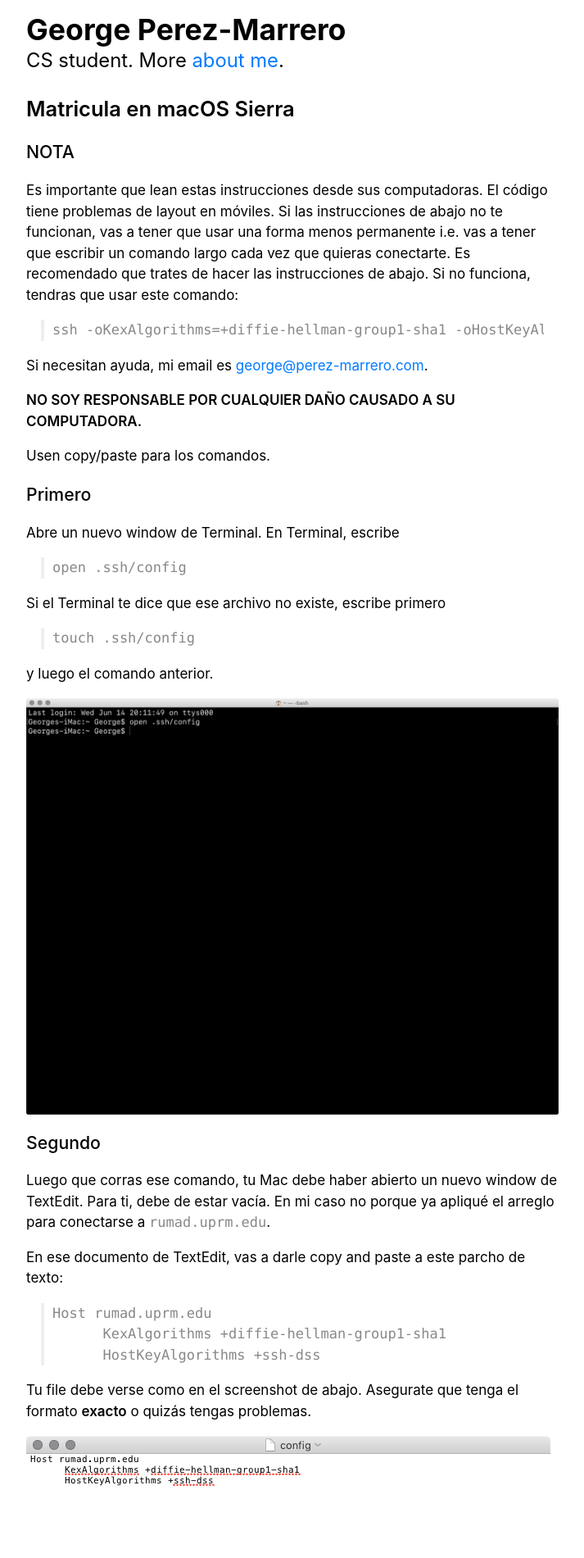
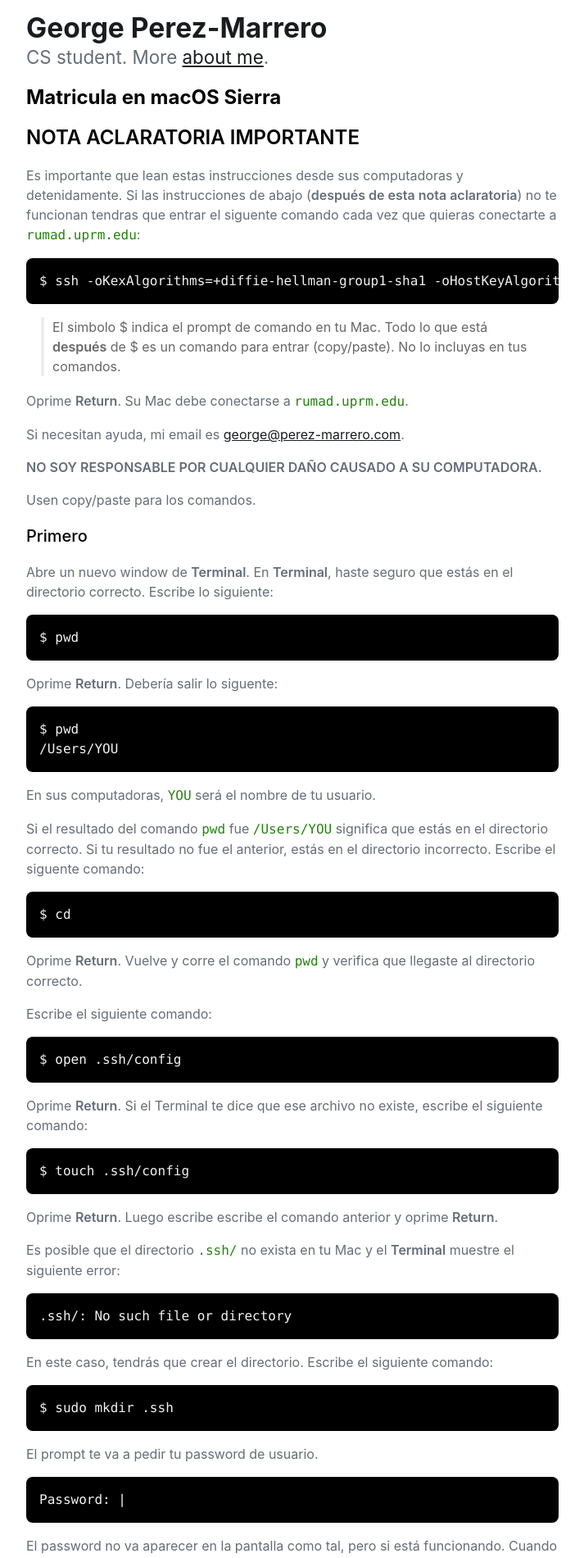
Before and after one commit to georgeperez/titanpointe.org, a Jekyll site: the page built from matricula.html, in a window 1280 px wide. Shown: the top 1901 px of the page at 82% size, without its empty margins (283-996 px from the left). Built offline with Jekyll 4.4.1, drawn with Linux system fonts in a browser that asks for light colours; some of the changed text lies outside the part shown.

Commit message:
Changes to matricula and style

```diff
--- a/_sass/_colors.scss
+++ b/_sass/_colors.scss
@@ -1,18 +1,27 @@
 $apple-gray: #f2f2f2;
 $white: #ffffff;
 $gray: #888;
+$grey: #656D78;
+$green: #26820f;
 $black: #000000;
+$black-grey: #1A1D20;
 $apple-blue: rgb(0,122,255);
 
 body {
     background-color: $white;
+    color: $grey;
 }
 
 a,
 a:active,
 a:visited {
-    color: $apple-blue;
+    color: $black-grey;
 }
+
+a:hover {
+    color: $apple-blue
+}
+
 
 h1,
 h2,
@@ -33,13 +42,23 @@ footer {
 }
 
 #masthead {
-    color: $black
+    color: $black-grey
 }
 
-#masthead h1 a,
-#masthead h1 a:active,
-#masthead h1 a:visited {
-    color: $black
+#masthead {
+    h1 a,
+    h1 a:active,
+    h1 a:visited {
+        color: $black-grey;
+        text-decoration: none;
+    }
+
+    h1 a:hover {
+        color: $apple-blue
+    }
+}
+p#mastheadtext{
+    color: $grey;
 }
 
 article header {
@@ -58,9 +77,13 @@ h2 a:visited.link {
     color: $black;
 }
 
-code,
+code {
+    color: $green;
+}
+
 pre {
-    color: $gray;
+    color: $apple-gray;
+    background: $black;
 }
 
 @media print {
--- a/css/main.scss
+++ b/css/main.scss
@@ -30,7 +30,7 @@ html {
 }
 
 body {
-    font-size: 17px;
+    font-size: 16px;
     margin: 0;
     padding: 0;
     word-wrap: break-word;
@@ -39,7 +39,11 @@ body {
 a,
 a:active,
 a:visited {
-    text-decoration: none
+    text-decoration: underline
+}
+
+a:hover {
+    transition: 0.2s;
 }
 
 footer {
@@ -65,9 +69,11 @@ footer p {
     margin-top: 0.5em;
     font-size: 1.4em;
 }
+
 #mastheadtext {
     font-size: 1em
 }
+
 #masthead h1 {
     font-size: 1.5em;
     margin-top: 0;
@@ -94,6 +100,7 @@ article header p {
 article header a {
     text-decoration: none
 }
+
 #content, #posts {
     position: relative;
     display: block;
@@ -147,9 +154,16 @@ img {
     max-width: 100%;
     height: auto;
     display: block;
+    border: 1px solid
 }
 
-pre,
+pre {
+    border-radius: 0.5rem;
+    padding: 1rem;
+    overflow: scroll;
+    white-space: pre;
+}
+
 code {
     overflow: auto;
 }
--- a/matricula.html
+++ b/matricula.html
@@ -3,43 +3,60 @@ title: Matricula en macOS Sierra
 layout: default
 permalink: /matricula/
 ---
+
 <article>
-    <h2>Matricula en macOS Sierra</h2>
+    <h1>Matricula en macOS Sierra</h1>
 
-    <h3>NOTA</h3>
+    <h2>NOTA ACLARATORIA IMPORTANTE</h2>
 
-    <p>Es importante que lean estas instrucciones desde sus computadoras. El código tiene problemas de layout en móviles. Si las instrucciones de abajo no te funcionan, vas a tener que usar una forma menos permanente i.e. vas a tener que escribir un comando largo cada vez que quieras conectarte. Es recomendado que trates de hacer las instrucciones de abajo. Si no funciona, tendras que usar este comando:</p>
-    <blockquote><pre>ssh -oKexAlgorithms=+diffie-hellman-group1-sha1 -oHostKeyAlgorithms=+ssh-dss estudiante@rumad.uprm.edu
-</pre></blockquote>
+    <p>Es importante que lean estas instrucciones desde sus computadoras y detenidamente. Si las instrucciones de abajo (<b>después de esta nota aclaratoria</b>) no te funcionan tendras que entrar el siguente comando cada vez que quieras conectarte a <code>rumad.uprm.edu</code>:</p>
+    <pre>$ ssh -oKexAlgorithms=+diffie-hellman-group1-sha1 -oHostKeyAlgorithms=+ssh-dss estudiante@rumad.uprm.edu</pre>
+    <blockquote>El simbolo $ indica el prompt de comando en tu Mac. Todo lo que está <b>después</b> de $ es un comando para entrar (copy/paste). No lo incluyas en tus comandos.</blockquote>
+    <p>Oprime <b>Return</b>. Su Mac debe conectarse a <code>rumad.uprm.edu</code>.</p>
     <p>Si necesitan ayuda, mi email es <a href="mailto:{{ site.email | enconde_email }}">{{ site.email }}</a>.</p>
     <p><b>NO SOY RESPONSABLE POR CUALQUIER DAÑO CAUSADO A SU COMPUTADORA.</b></p>
     <p>Usen copy/paste para los comandos.</p>
 
     <h3>Primero</h3>
-    <p>Abre un nuevo window de Terminal. En Terminal, escribe <blockquote><pre>open .ssh/config</pre></blockquote></p>
-    <p>Si el Terminal te dice que ese archivo no existe, escribe primero <blockquote><pre>touch .ssh/config</pre></blockquote> y luego el comando anterior.</p>
-    <a href="/assets/images/first-command.png"><img src="/assets/images/first-command.png"></a>
+    <p>Abre un nuevo window de <b>Terminal</b>. En <b>Terminal</b>, haste seguro que estás en el directorio correcto. Escribe lo siguiente: <pre>$ pwd</pre> Oprime <b>Return</b>. Debería salir lo siguente:</p>
+    <pre>$ pwd
+/Users/YOU
+</pre>
+    <p>En sus computadoras, <code>YOU</code> será el nombre de tu usuario.</p>
+    <p>Si el resultado del comando <code>pwd</code> fue <code>/Users/YOU</code> significa que estás en el directorio correcto. Si tu resultado no fue el anterior, estás en el directorio incorrecto. Escribe el siguente comando:<pre>$ cd</pre></p>
+    <p>Oprime <b>Return</b>. Vuelve y corre el comando <code>pwd</code> y verifica que llegaste al directorio correcto.</p>
+    <p>Escribe el siguiente comando: <pre>$ open .ssh/config</pre></p>
+    <p>Oprime <b>Return</b>. Si el Terminal te dice que ese archivo no existe, escribe el siguiente comando: <pre>$ touch .ssh/config</pre></p>
+    <p>Oprime <b>Return</b>. Luego escribe escribe el comando anterior y oprime <b>Return</b>.</p>
+    <p>Es posible que el directorio <code>.ssh/</code> no exista en tu Mac y el <b>Terminal</b> muestre el siguiente error: <pre>.ssh/: No such file or directory</pre></p>
+    <p>En este caso, tendrás que crear el directorio. Escribe el siguiente comando: <pre>$ sudo mkdir .ssh</pre></p>
+    <p>El prompt te va a pedir tu password de usuario.</p>
+    <pre>Password: |</pre>
+    <p>El password no va aparecer en la pantalla como tal, pero si está funcionando. Cuando escribas el password oprime <b>Return</b>.</p>
+    <p>Luego escribe estos comandos en orden:</p>
+    <pre>$ touch .ssh/config</pre>
+    <p>Oprime <b>Return</b>.</p>
+    <pre>$ open .ssh/config</pre>
+    <p>Oprime <b>Return</b> una vez más.</p>
 
     <h3>Segundo</h3>
-    <p>Luego que corras ese comando, tu Mac debe haber abierto un nuevo window de TextEdit. Para ti, debe de estar vacía. En mi caso no porque ya apliqué el arreglo para conectarse a <code>rumad.uprm.edu</code>.<p>
-    <p>En ese documento de TextEdit, vas a darle copy and paste a este parcho de texto:</p>
-    <blockquote><pre>Host rumad.uprm.edu
+    <p>Tu Mac debe haber abierto una nueva ventana de <b>TextEdit</b> con el documento <code>config</code>. Para ti, este archivo debe de estar vacio.<p>
+    <p>En este documento <code>config</code>, copy/paste este bloque de texto al archivo:</p>
+    <pre>Host rumad.uprm.edu
       KexAlgorithms +diffie-hellman-group1-sha1
       HostKeyAlgorithms +ssh-dss</pre>
-    </blockquote>
-
-    <p>Tu file debe verse como en el screenshot de abajo. Asegurate que tenga el formato <b>exacto</b> o quizás tengas problemas.</p>
+    <p>Tu <code>config</code> debe verse como en el screenshot de abajo. Asegurate que luzca de la misma forma que en el screenshot.</p>
     <a href="/assets/images/textedit.png"><img src="/assets/images/textedit.png"></a>
 
     <h3>Tercero</h3>
-    <p>Cuando hayas hecho lo anterior, guarda el archivo usando <code>Command + S</code> o navegando a File > Save en TextEdit.</p>
-    <p>Luego trata de conectarte a <code>rumad.uprm.edu</code> como de costumbre, usando <blockquote><pre>ssh estudiante@rumad.uprm.edu</pre></blockquote>
-    Si todo está funcionando bien, deberias ver el prompt para entrar el password para estudiante. Presiona enter (estudiante no tiene password.)
+    <p>Guarda tus cambios usando la combinación de teclado <code>Command+S</code> o navegando a File -> Save en <b>TextEdit</b>.</p>
+    <p>Conectate a <code>rumad.uprm.edu</code> usando el siguiente comando: <pre>$ ssh estudiante@rumad.uprm.edu</pre></p>
+    <p>Oprime <b>Return</b>. Si todo está funcionando bien, deberias ver el prompt para entrar el <em>password</em> de <code>estudiante</code>. Oprime <b>Return</b> ya que <code>estudiante</code> no tiene <em>password</em>.</p>
     <a href="/assets/images/login.png"><img src="/assets/images/login.png"></a>
 
     <h3>Cuarto</h3>
-    <p>ÉXITO! Si hiciste todo bien, deberias ver el menu normal de Matrícula.</p>
+    <p>¡ÉXITO! Si seguistes las instrucciones correctamente, tu <b>Terminal</b> mostrará el menu del <b>Sistema Estudiantil Colegial</b>.</p>
     <a href="/assets/images/end.png"><img src="/assets/images/end.png"></a>
 
-    <p>Espero que consigan las clases que necesitan.</p>
+    <p>Por favor enviar cualquier pregunta o recomendación a <a href="mailto:{{ site.email | enconde_email }}">{{ site.email }}</a>.</p>
 </article>
```
